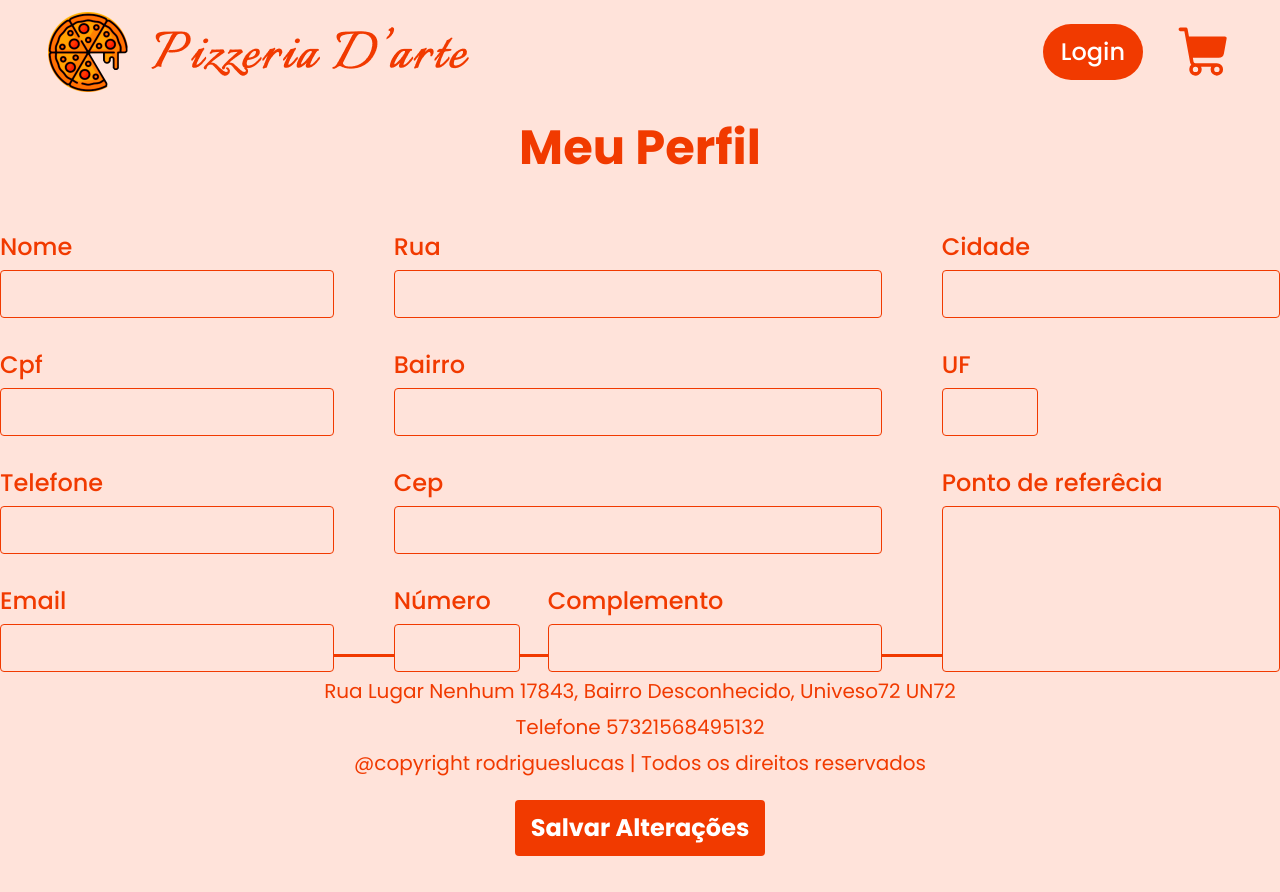
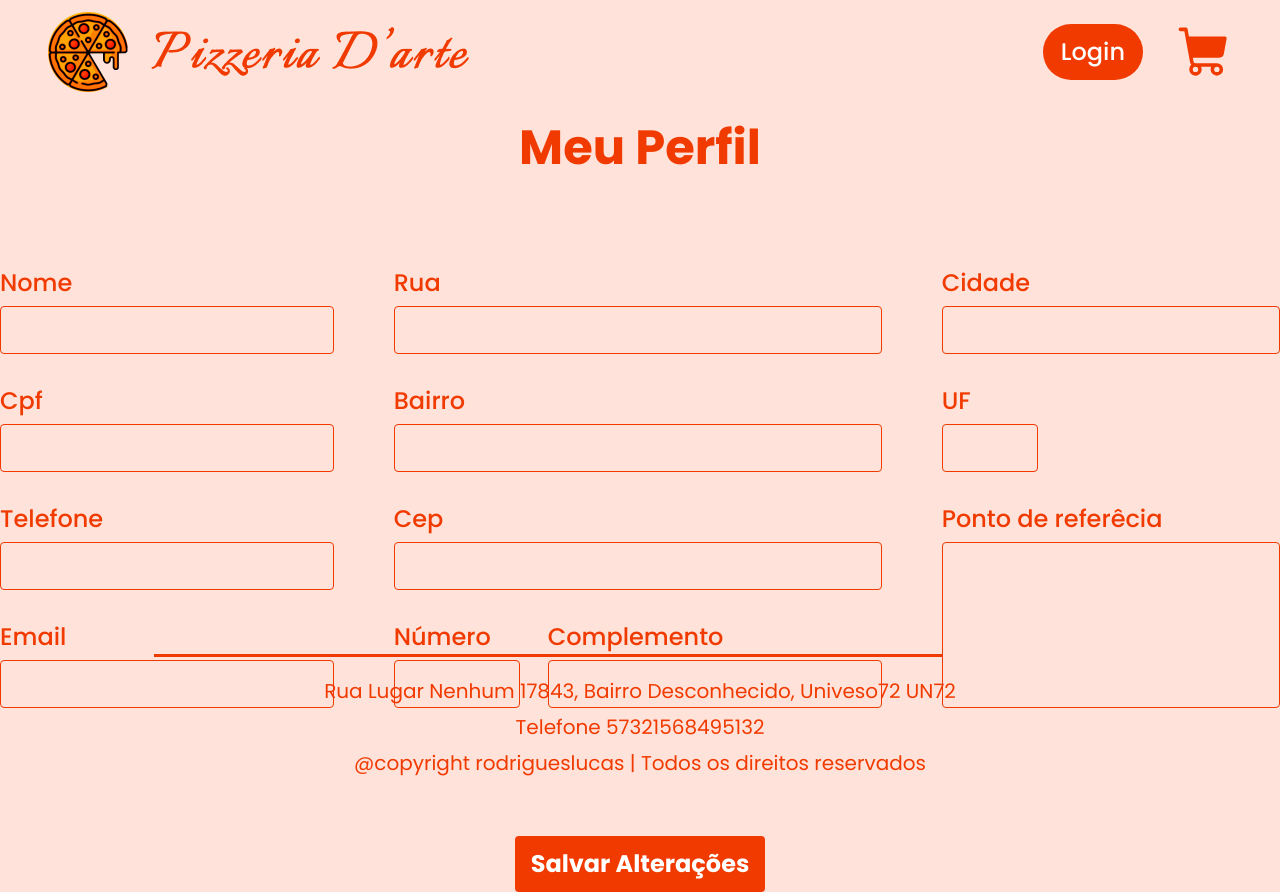
Before and after one commit to LucasSousa09/pizzeria-d-art, a Next.js app: page /profile/edit in a window 1280 px wide. Shown: the top 892 px of the page. Before the commit the page ends 856 px from the top, so only its background shows below. Built offline with nearby package versions, Linux system fonts and the light colour scheme; a web font is replaced by a local one.

Commit message:
Add toastify

```diff
--- a/package.json
+++ b/package.json
@@ -15,6 +15,7 @@
     "react": "^18",
     "react-dom": "^18",
     "react-hook-form": "^7.48.2",
+    "react-toastify": "^9.1.3",
     "swiper": "^11.0.5",
     "zod": "^3.22.4"
   },
--- a/src/app/profile/edit/page.tsx
+++ b/src/app/profile/edit/page.tsx
@@ -2,6 +2,9 @@
 
 import * as zod from 'zod'
 import { zodResolver } from '@hookform/resolvers/zod'
+
+import { ToastContainer, toast } from 'react-toastify';
+import 'react-toastify/dist/ReactToastify.css';
 
 import { useForm, SubmitHandler } from "react-hook-form"
 
@@ -57,11 +60,17 @@ export default function EditProfile(){
       const onSubmit: SubmitHandler<UserInfoData> = (data) => console.log(data)
 
       useEffect(() => {
-        console.log(formState.errors)
+        const currentError = Object.keys(formState.errors)[0]
+        const errorMessage = formState.errors[currentError as keyof UserInfoData]?.message
+
+        toast.error(errorMessage)
+
       }, [formState.errors])
+
     return (
-        <form onSubmit={handleSubmit(onSubmit)} className='flex flex-col items-center gap-32'>
-            <div className='mt-7 grid grid-rows-4 grid-flow-col max-w-[1321px] gap-x-[60px]'>
+        <form onSubmit={handleSubmit(onSubmit)} className='flex flex-col items-center'>
+            <ToastContainer position='bottom-right' theme='colored' />
+            <div className='mt-16 grid grid-rows-4 grid-flow-col max-w-[1321px] gap-x-[60px]'>
                 <InputBox>
                     <Label idFor="name" text="Nome" />
                     <Input  id="name" {...register("name")} />
@@ -126,7 +135,7 @@ export default function EditProfile(){
             </div>
 
 
-            <button type="submit" className="bg-primary text-white font-bold text-2xl px-4 py-3 rounded w-fit">Salvar Alterações</button>
+            <button type="submit" className="mt-32 bg-primary text-white font-bold text-2xl px-4 py-3 rounded w-fit">Salvar Alterações</button>
         </form>
     )
 }
```
Also changed, not shown: 1 other file (tests, documents, lock files or other folders).
